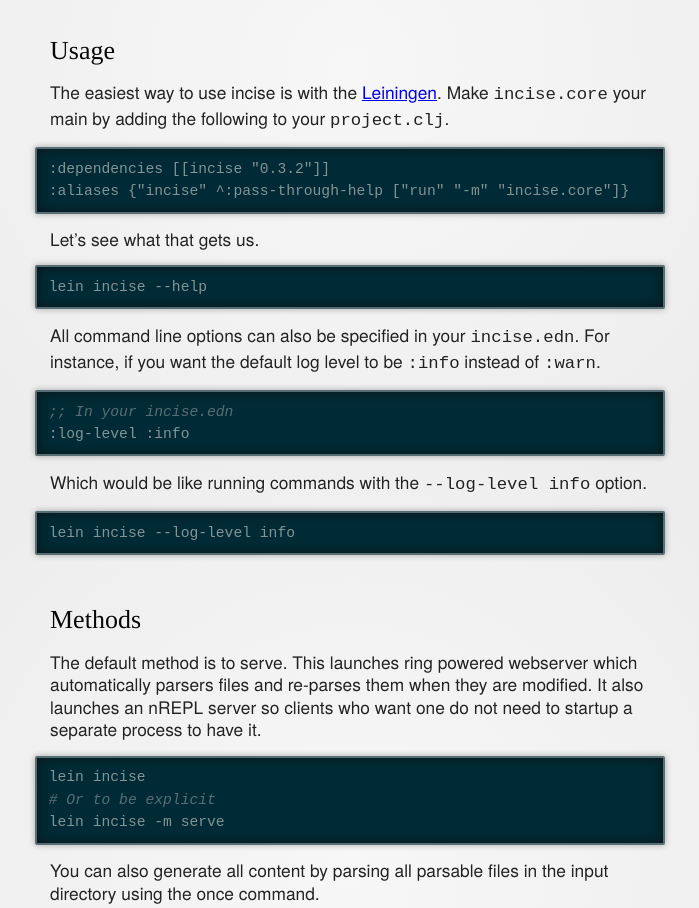
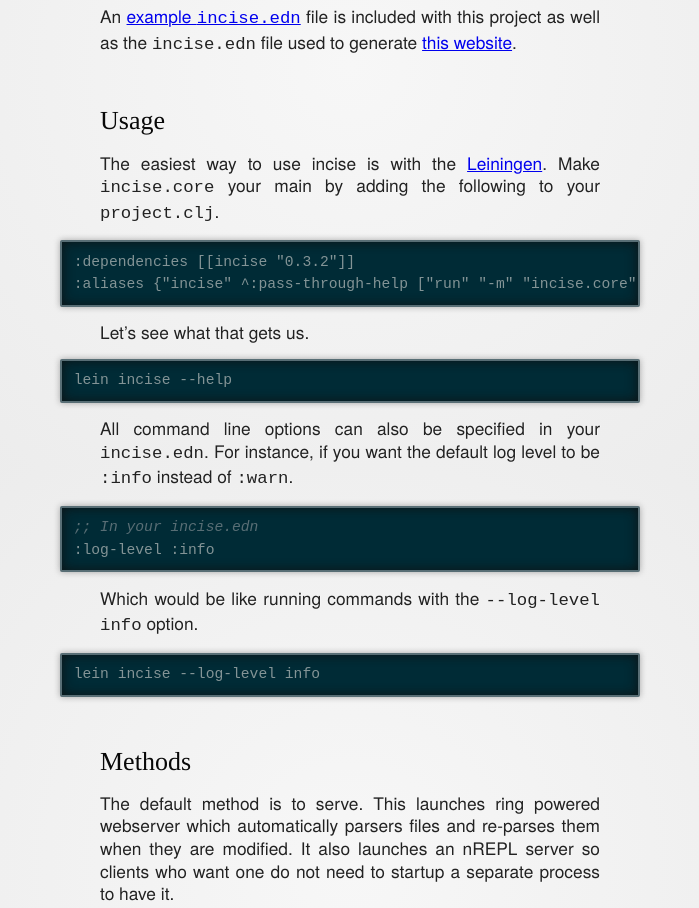
Before and after one commit to RyanMcG/incise, a plain HTML site: page index.html in a window 1280 px wide. Shown: the part 1134-2042 px from the top of the page, without its empty margins (290-989 px from the left). Drawn offline with nearby package versions, Linux system fonts and the light colour scheme; a web font is replaced by a local one.

Commit message:
Built from 7aa35c941d064f1fe1478dc233546fca4115baec.

```diff
--- a/assets/stylesheets/app-572d4921f765b4904668d0456346ffab.css
+++ b/assets/stylesheets/app-d3ab287602153d2fc87887e51c4551b9.css
@@ -10,7 +10,7 @@ pre .preprocessor,pre .preprocessor .keyword,pre .shebang,pre .symbol,pre .symbo
 pre .collection,pre .deletion{color:#dc322f;}
 pre .tex .formula{background:#073642;}
 html{background:#f2f2f2;background:radial-gradient(circle, #f7f7f7, #e8e8e8) fixed;height:100%;width:100%;}
-body{font-family:'TeX Gyre Heros',Helvetica,Arial,sans-serif;line-height:1.3em;font-size:13pt;font-weight:400;color:#222222;text-shadow:1px 0 0 #f6f6f6;margin:0 25px;}
+body{text-align:justify;font-family:'TeX Gyre Heros',Helvetica,Arial,sans-serif;line-height:1.3em;font-size:13pt;font-weight:400;color:#222222;text-shadow:1px 0 0 #f6f6f6;margin:0 50px;}
 h1,h2,h3,h4,h5,h6,.tag-line,footer{font-family:'Raleway',Times,serif;font-weight:300;color:#080808;}
 h1,h2,h3,h4,h5,h6{line-height:1em;margin:2em 0 .666em;}
 img{padding:0;margin:0;}
@@ -20,7 +20,7 @@ h4{font-size:1.3em;}
 h5{font-size:1.2em;}
 h6{font-size:1.1em;}
 p{margin:0 0 .5em;}
-header,footer,#content{max-width:600px;margin:0 auto;}
+header,footer,#content{max-width:500px;margin:0 auto;}
 footer{text-align:center;font-size:.8em;color:#222222;opacity:0.95;text-shadow:none;margin:6em auto 7em;}
 #content{position:relative;}
 pre,code{font-family:monospace;}
@@ -28,7 +28,7 @@ pre{border-radius:2px;box-shadow:inset 0 0 0.8em rgba(15, 15, 15, 0.87),0 0 0.4e
 pre code:after{content:'';display:table;clear:both;}
 ul,ol{margin:.6em 0 1.2em;padding:0 0 0 2.8em;}ul ul,ol ul,ul ol,ol ol{margin:0;padding:0 0 0 1.4em;}
 hr{border:0;height:1px;background-color:#e4e4e4;margin:3em 0;}
-#content hr,#content>pre,#content>img{margin-left:-15px;margin-right:-15px;}
+#content hr,#content>pre,#content>img{margin-left:-40px;margin-right:-40px;}
 img#logo{width:211px;height:104px;}
 .tag-line{line-height:1.4em;font-style:italic;position:absolute;top:109px;left:45px;}
 h1:first-child{margin:3em 0;}h1:first-child img[alt="Build Status"]{position:absolute;top:80px;left:45px;}
--- a/index.html
+++ b/index.html
@@ -1,5 +1,5 @@
 <!DOCTYPE html>
-<html><head><title>incise</title><meta charset="UTF-8"><meta content="width=device-width, initial-scale=1.0" name="viewport"><link href="/incise/assets/stylesheets/app-572d4921f765b4904668d0456346ffab.css" rel="stylesheet" type="text/css"><link href="/incise/assets/images/favicon.png" rel="icon" type="image/png"></head><body id="page"><div class="container"><header><h1 id="site-title"><a href="/incise/">incise</a></h1></header><div id="content"><h1><a href="https://github.com/RyanMcG/incise"><img alt="incise logo" id="logo" src="/incise/assets/images/logo.svg"></a><a href="https://travis-ci.org/RyanMcG/incise-core"><img src="https://travis-ci.org/RyanMcG/incise-core.png?branch=master" alt="Build Status""/></a></h1><p><span class="tag-line">An extensible static site generator written in Clojure.</span></p><h2>Get excited (or don&rsquo;t)</h2><p>One more static website generator might not be the world&rsquo;s most exciting development. That being said, if the following items sound like good ideas to you then you may like incise:</p>
+<html><head><title>incise</title><meta charset="UTF-8"><meta content="width=device-width, initial-scale=1.0" name="viewport"><link href="/incise/assets/stylesheets/app-d3ab287602153d2fc87887e51c4551b9.css" rel="stylesheet" type="text/css"><link href="/incise/assets/images/favicon.png" rel="icon" type="image/png"></head><body id="page"><div class="container"><header><h1 id="site-title"><a href="/incise/">incise</a></h1></header><div id="content"><h1><a href="https://github.com/RyanMcG/incise"><img alt="incise logo" id="logo" src="/incise/assets/images/logo.svg"></a><a href="https://travis-ci.org/RyanMcG/incise-core"><img src="https://travis-ci.org/RyanMcG/incise-core.png?branch=master" alt="Build Status""/></a></h1><p><span class="tag-line">An extensible static site generator written in Clojure.</span></p><h2>Get excited (or don&rsquo;t)</h2><p>One more static website generator might not be the world&rsquo;s most exciting development. That being said, if the following items sound like good ideas to you then you may like incise:</p>
 <ul>
   <li>Use Clojure ✓</li>
   <li>Allow many different setups and configurations ✓</li>
```
Also changed, not shown: extensibility/index.html (+1 -1 lines).
